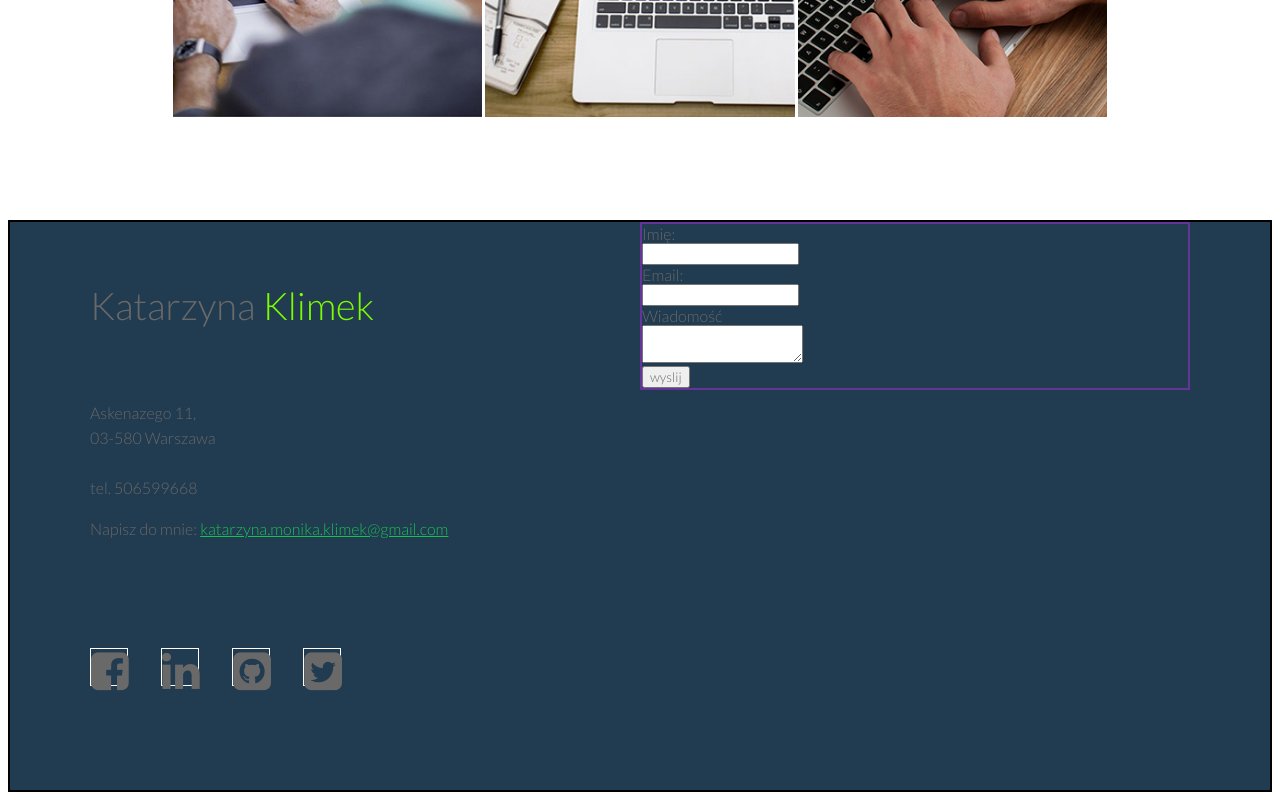
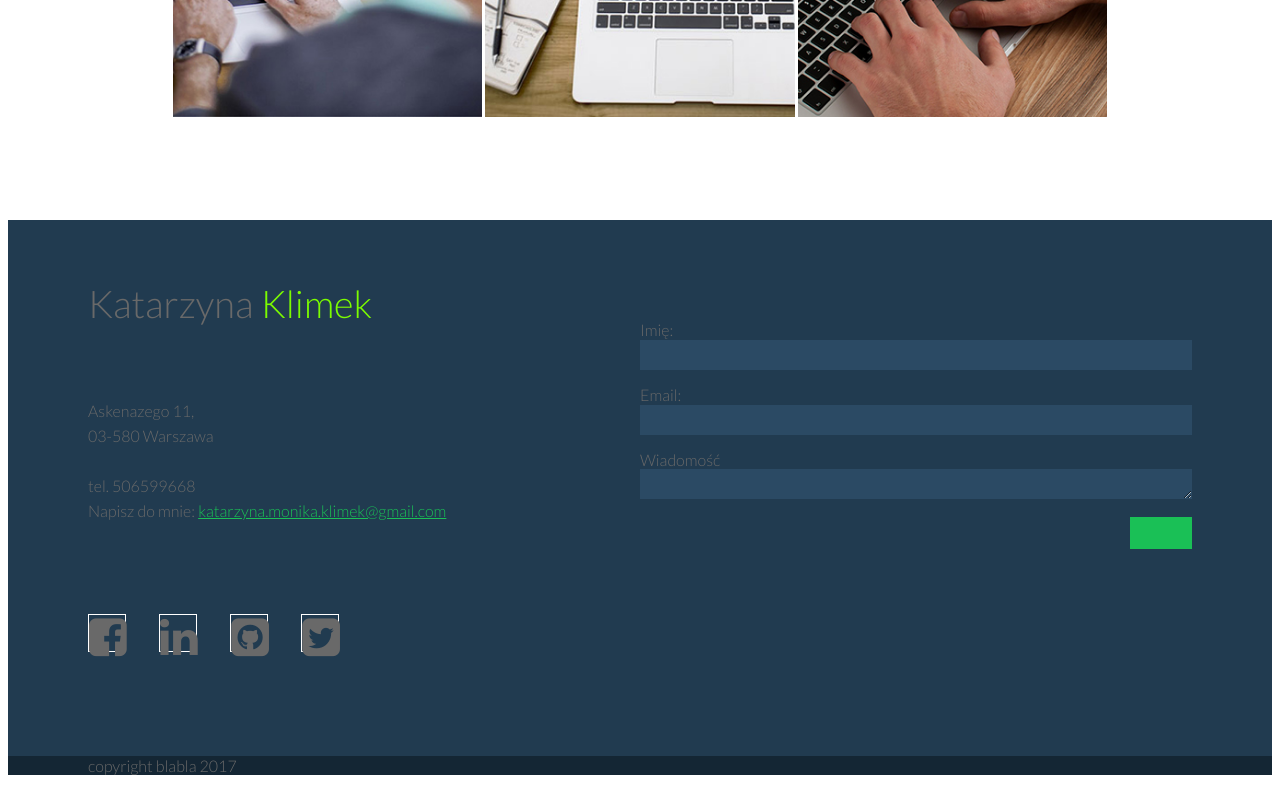
Before and after one commit to katarzynaklimek/portfolio, a plain HTML site: page index.html in a window 1280 px wide. Shown: the part 2127-2927 px from the top of the page. Drawn offline with Linux system fonts and the light colour scheme.

Commit message:
almost there

```diff
--- a/css/style.css
+++ b/css/style.css
@@ -225,15 +225,28 @@ p {
     color: #fff;
 /*    height: 300px;*/
     overflow: hidden;
-    border: 2px solid black;
+/*    border: 2px solid black;*/
 
+}
+input, textarea {
+    width: 100%;
+    padding: 15px;
+    margin-bottom: 15px;
+    border: 0 solid #2b4a64;
+    font-size: 0;
+    background-color: #2b4a64;
+}
+input:focus {
+    background-color: #426684;
+}
+textarea:focus {
+    background-color: #426684;
 }
 
 
-
 .contact-form {
-    border: 2px solid rebeccapurple;
-    margin: 0;
+/*    border: 2px solid rebeccapurple;*/
+    margin-top: 100px;
     width: 50%;
     float: left;
 }
@@ -264,8 +277,37 @@ p {
     border: 1px solid #fff;
     font-size: 22px;
 }
+
+
+.contact-social-icon>a:hover {
+    border-color: #213b50;
+    color: #213b50;
+    background-color: #fff;
+}
 address {
     font-style: normal;
     line-height: 25px;
     margin: 72px 0;
 }
+
+input[type="submit"]{
+    width: auto;
+    padding: 15px 30px;
+    float: right;
+    text-transform: uppercase;
+    border: 1px solid #1ac056;
+    background-color: #1ac056;
+    color: #fff;
+    font-weight: 600;
+}
+.wyslij:hover {
+    background-color: #fff;
+    color: #1ac056;
+}
+footer {
+    background-color: #142634;
+    padding: 0 80px;
+}
+footer>p {
+    margin: 0;
+}
--- a/index.html
+++ b/index.html
@@ -130,8 +130,8 @@
             <br>
             <br>
             tel. 506599668<br>
-            <p>Napisz do mnie:
-            <a id="mailto" href="mailto:katarzyna.monika.klimek@gmail.com" target="_top">katarzyna.monika.klimek@gmail.com</a></p>
+            <div>Napisz do mnie:
+            <a id="mailto" href="mailto:katarzyna.monika.klimek@gmail.com" target="_top">katarzyna.monika.klimek@gmail.com</a></div>
 
             </address>
         <br>
@@ -164,7 +164,7 @@
             <br/>
             <textarea maxlength="1500" name="wiadomosc" id="wiadomosc"></textarea>
             <br/>
-            <input type="submit" value="wyslij">
+            <input class="wyslij" type="submit" value="wyslij">
         </form>
 
     </div>
@@ -175,6 +175,11 @@
 
 </section>
 
+<footer>
+   <p>copyright blabla 2017</p>
+
+</footer>
+
 </body>
 
 </html>
```
